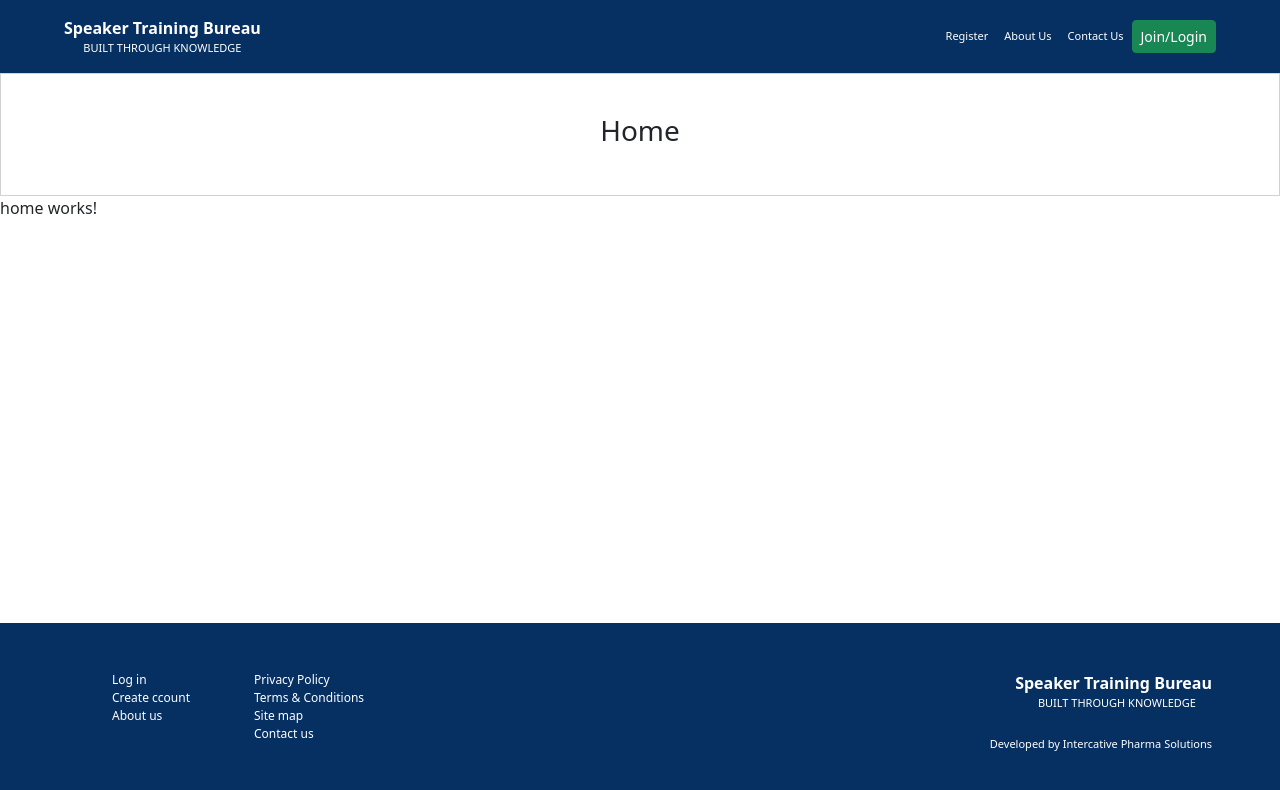
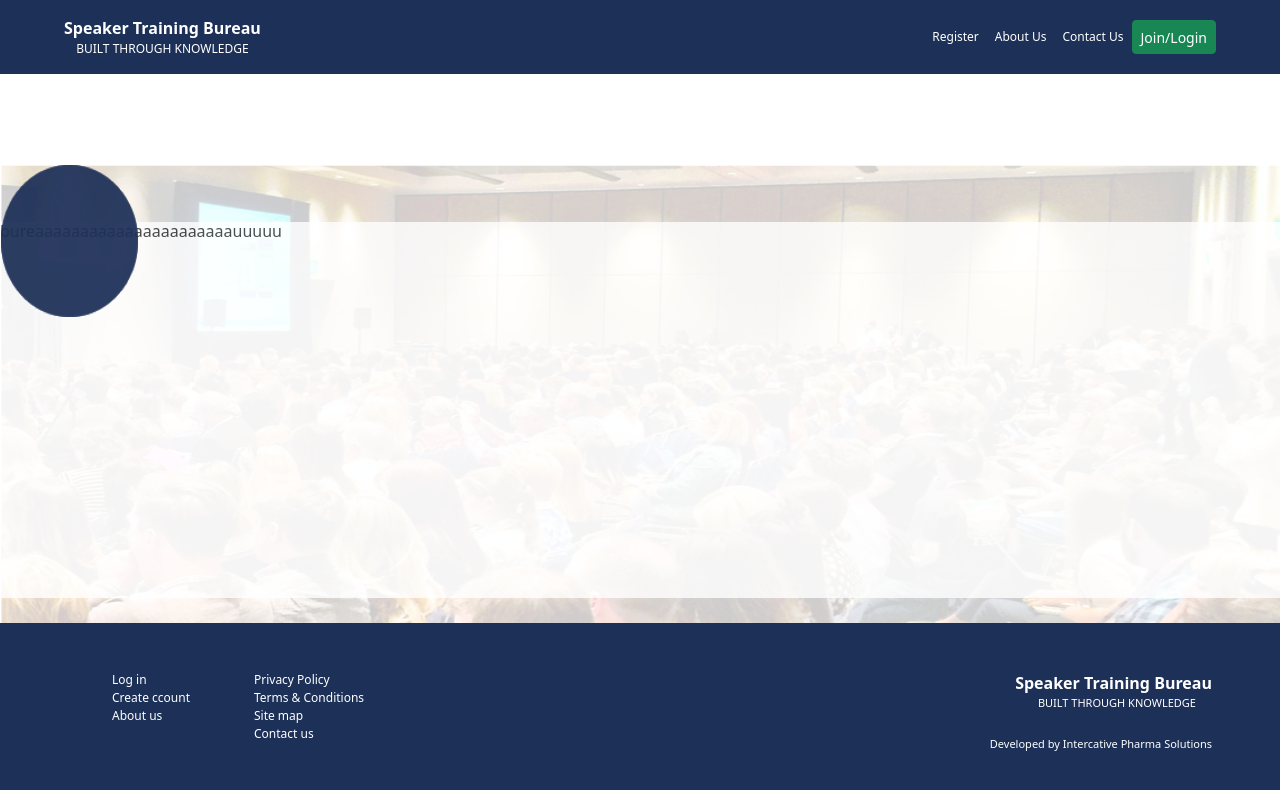
Before and after one commit to Alvi97/interactive-pharma-dev, an Angular app: page / in a window 1280 px wide. Shown: the top 790 px of the page. Built offline with nearby package versions, Linux system fonts and the light colour scheme.

Commit message:
working on home comp

```diff
--- a/src/app/core/footer/footer.component.scss
+++ b/src/app/core/footer/footer.component.scss
@@ -1,8 +1,8 @@
 footer {
   bottom: 0;
   width: 100%;
-  background-color: #073062;
-  position:fixed;
+  background-color: #1D3158;
+  position:absolute;
 
 }
 .subtitle {
--- a/src/app/core/navbar/navbar.component.scss
+++ b/src/app/core/navbar/navbar.component.scss
@@ -1,15 +1,15 @@
 .bd-example {
-  background-attachment: #073062;
+  background-attachment: #1D3158;
 }
 
 .nav-color {
-  background-attachment: #073062;
+  background-attachment: #1D3158;
 }
 
 .navbar {
 
   color: white;
-  background-color: #073062;
+  background-color: #1D3158;
 }
 
 .navbar-toggler{
@@ -25,11 +25,11 @@
 
 .text-white {
   color: white;
-  font-size: 11px;
+  font-size: 12px;
 }
 
 .subtitle {
-  font-size: 11px;
+  font-size: 12px;
 }
 
 .btn-sm {
--- a/src/app/feature/home/home.component.html
+++ b/src/app/feature/home/home.component.html
@@ -1 +1,23 @@
-<p>home works!</p>
+<div class="main-home">
+
+<div class="secton1">
+<img src="./assets/img/Bitmap.png" alt="">
+
+</div>
+
+<div class="section2" style="height: 376px;">
+
+<h6>bureaaaaaaaaaaaaaaaaaaaaaauuuuu</h6>
+</div>
+
+<div  class="section3">
+    <div><img src="./assets/Vector.png" class="icon-img"  alt=""></div>
+    <div><img src="./assets/Vector.png" class="icon-img"  alt=""></div>
+    <div><img src="./assets/Vector.png" class="icon-img"  alt=""></div>
+    <div><img src="./assets/Vector.png" class="icon-img"  alt=""></div>
+
+
+</div>
+
+
+</div>
--- a/src/app/feature/home/home.component.scss
+++ b/src/app/feature/home/home.component.scss
@@ -0,0 +1,29 @@
+img{
+    position: absolute;
+    left: 0.1%;
+    right: -0.03%;
+    top: 20.58%;
+    bottom: 35.65%;
+    mix-blend-mode: normal;
+    opacity: 0.5;
+    height:500px;
+    width: 100%;
+}
+.section2 {
+    height: 376px;
+    position: absolute;
+left: 0%;
+right: -0.07%;
+top: 27.81%;
+bottom: 49.36%;
+
+background: #FFFFFF;
+mix-blend-mode: normal;
+opacity: 0.8
+}
+
+.icon-img{
+  position: absolute;
+  width:137.82px;
+  height:152.59px;
+}
--- a/src/app/shared/page-title/page-title.component.html
+++ b/src/app/shared/page-title/page-title.component.html
@@ -1,5 +1,5 @@
-<div class="card rounded-0 py-4 text-center">
+<!-- <div class="card rounded-0 py-4 text-center">
   <div class="card-body">
     <h3>{{pageTitle}}</h3>
   </div>
-</div>
+</div> -->
```
Also changed, not shown: src/assets/Vector.png (added), src/assets/img/Bitmap.png (added).
